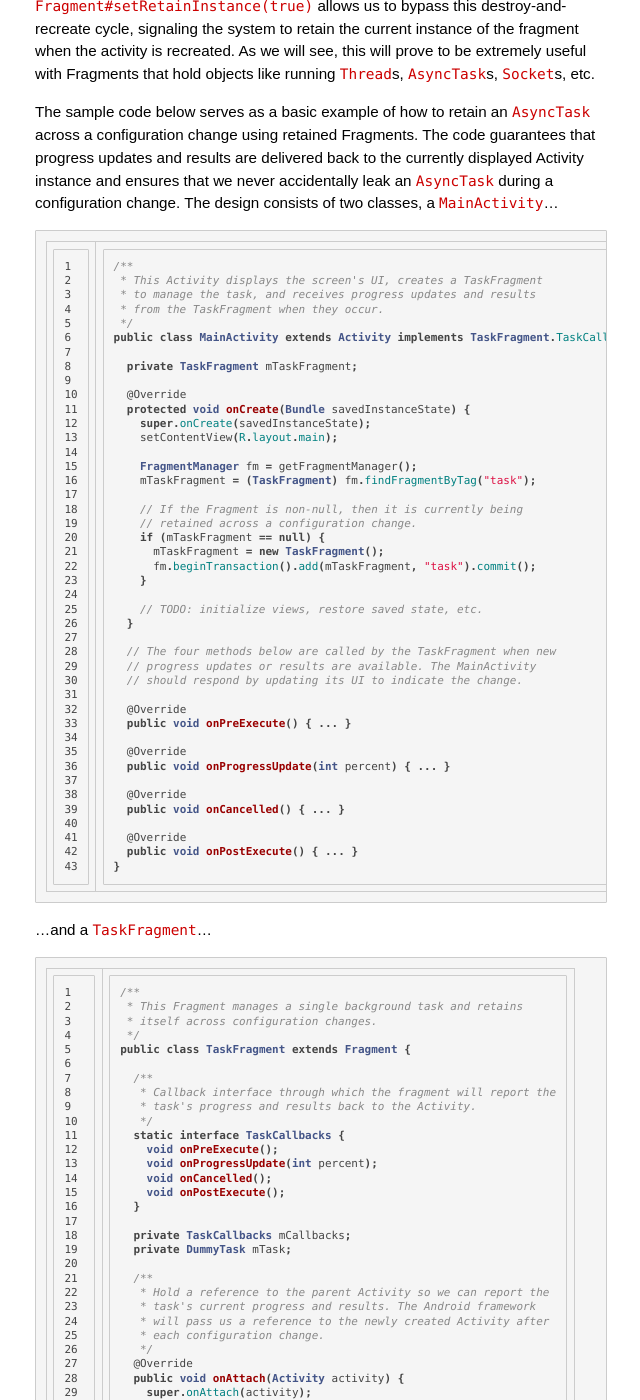
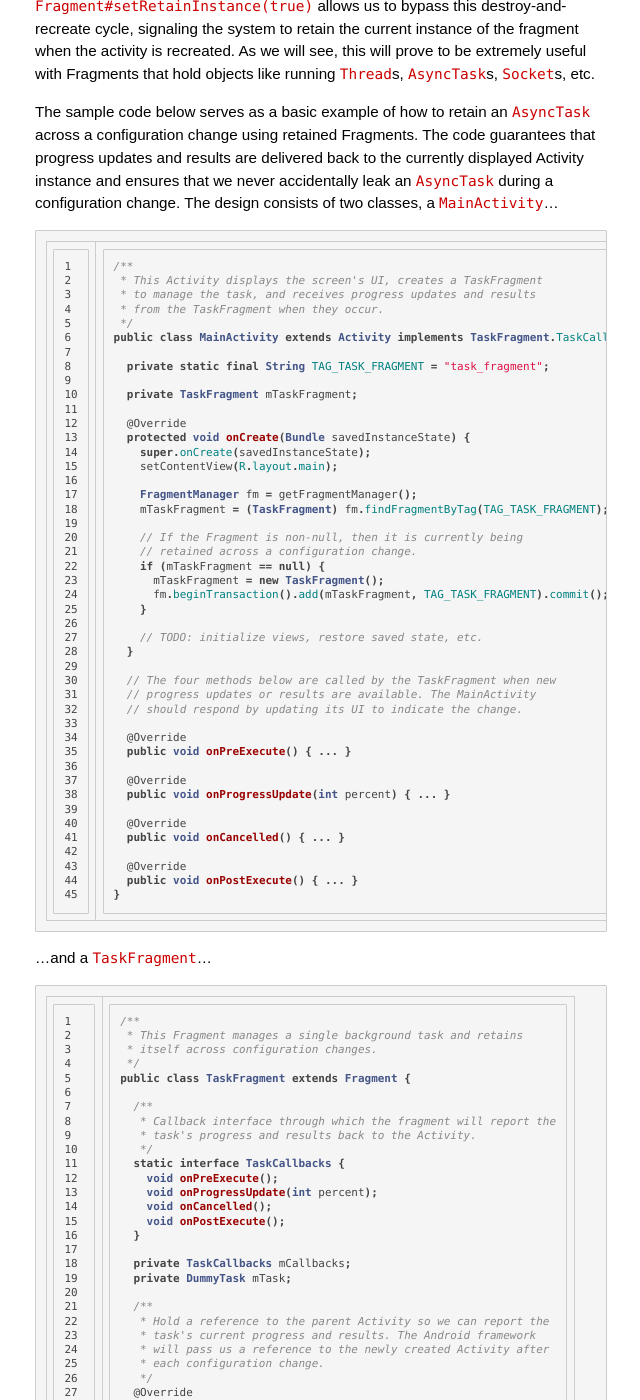
Before and after one commit to alexjlockwood/AndroidDesignPatterns, a Jekyll site: the page built from _posts/2013-04-29-handling-config-changes-with-fragments.md, in a window 1280 px wide and 1400 px high, scrolled down 1997 px. Shown: the whole window, without its empty margins (249-889 px from the left). Built offline with Jekyll 4.4.1, drawn with Linux system fonts in a browser that asks for light colours; some web fonts are replaced; Markdown is read by kramdown in place of the engine named in the settings; comment, search, counter and statistics services are not loaded.

Commit message:
updated sampe code style

```diff
--- a/_posts/2013-04-29-handling-config-changes-with-fragments.md
+++ b/_posts/2013-04-29-handling-config-changes-with-fragments.md
@@ -111,6 +111,8 @@ The design consists of two classes, a `MainActivity`...
  */
 public class MainActivity extends Activity implements TaskFragment.TaskCallbacks {
 
+  private static final String TAG_TASK_FRAGMENT = "task_fragment";
+
   private TaskFragment mTaskFragment;
 
   @Override
@@ -119,13 +121,13 @@ public class MainActivity extends Activity implements TaskFragment.TaskCallbacks
     setContentView(R.layout.main);
 
     FragmentManager fm = getFragmentManager();
-    mTaskFragment = (TaskFragment) fm.findFragmentByTag("task");
+    mTaskFragment = (TaskFragment) fm.findFragmentByTag(TAG_TASK_FRAGMENT);
 
     // If the Fragment is non-null, then it is currently being
     // retained across a configuration change.
     if (mTaskFragment == null) {
       mTaskFragment = new TaskFragment();
-      fm.beginTransaction().add(mTaskFragment, "task").commit();
+      fm.beginTransaction().add(mTaskFragment, TAG_TASK_FRAGMENT).commit();
     }
 
     // TODO: initialize views, restore saved state, etc.
```
